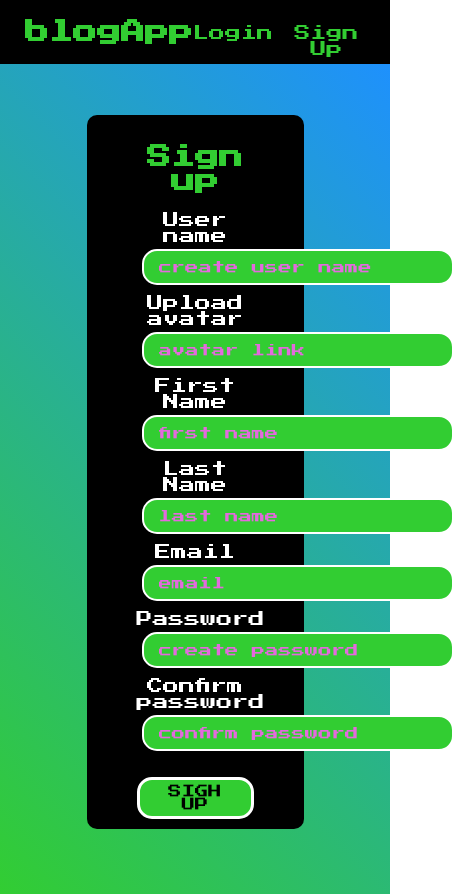
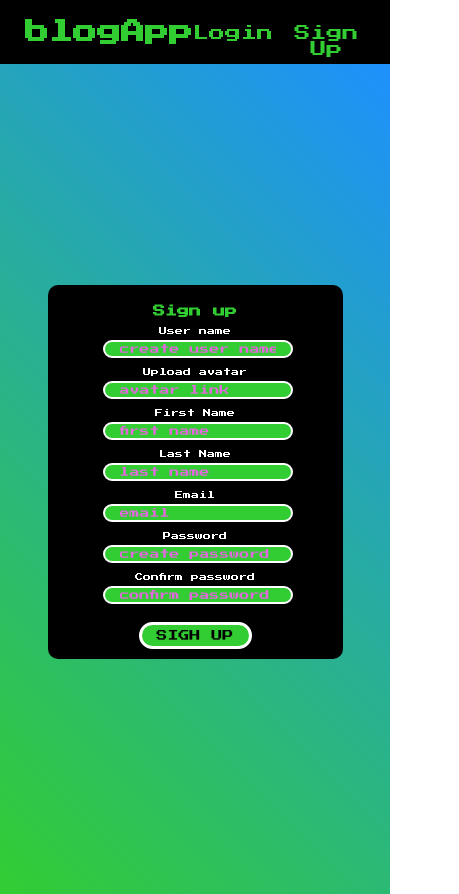
Before and after one commit to ImmanuelCurrah/group-crud, a React (Create React App) app in the folder blog-group-exe/: page /signup in a window 390 px wide. Shown: the whole page, 459 px wide, since content can reach past the window. Built offline with nearby package versions, Linux system fonts and the light colour scheme; no server answers.

Commit message:
signup css updated and media queries added 900px & 600 px

```diff
--- a/blog-group-exe/src/components/signup/SignUp.jsx
+++ b/blog-group-exe/src/components/signup/SignUp.jsx
@@ -65,51 +65,58 @@ export default function SignUp() {
   return (
     <Layout>
     <div className={classes.container}>
-      <form onSubmit={handleSubmit}>
+      <form className={classes.signupForm} onSubmit={handleSubmit}>
         <h2 className={classes.title}>Sign up</h2>
         <h3 className={classes.message}>{validationMessage}</h3>
         <label className={classes.label}>User name</label><br/>
-        <input type="text"
+          <input className={classes.signupInput}
+              type="text"
               placeholder='create user name'
               id='userName' value={newUser.userName}
               onChange={handleInput} />
         <br />
         <label className={classes.label}>Upload avatar</label>
         <br />
-        <input type="text"
+          <input className={classes.signupInput}
+              type="text"
               placeholder='avatar link'
               id='avatar' value={newUser.avatar}
               onChange={handleInput} />
         <br />
           <label className={classes.label}>First Name</label>
         <br />
-        <input type="text"
+          <input className={classes.signupInput}
+              type="text"
               placeholder='first name'
               id='firstName' value={newUser.firstName}
               onChange={handleInput} />
         <br />
         <label className={classes.label}>Last Name</label>
         <br />
-        <input type="text"
+          <input className={classes.signupInput}
+              type="text"
               placeholder='last name'
               id='lastName' value={newUser.lastName}
               onChange={handleInput} /><br />
         <label className={classes.label}>Email</label>
         <br />
-        <input type="text"
+        <input className={classes.signupInput}
+              type="text"
               placeholder='email'
               id='email' value={newUser.email}
               onChange={handleInput} />
         <br />
         <label className={classes.label}>Password</label>
         <br />
-        <input type="text"
+        <input className={classes.signupInput}
+              type="text"
               placeholder='create password'
               id='password' value={newUser.password}
               onChange={handleInput} /><br />
         <label className={classes.label}>Confirm password</label>
         <br />
-        <input type="text"
+        <input className={classes.signupInput}
+              type="text"
               placeholder='confirm password'
               id='confirmPassword' value={newUser.confirmPassword}
               onChange={handleInput} />
--- a/blog-group-exe/src/components/signup/SignUp.module.css
+++ b/blog-group-exe/src/components/signup/SignUp.module.css
@@ -24,14 +24,14 @@
   text-align: left;
   color: white;
 }
-form {
+.signupForm {
   width: 30%;
   position: relative;
   padding: 10px 50px;
   background: black;
   border-radius: 10px;
 }
-input {
+.signupInput {
   color: rgb(223, 30, 223);
   background-color: #32cd32;
   font-family: "Press Start 2P";
@@ -53,3 +53,35 @@ input {
   border: 3px solid white;
   padding: 5px 15px;
 }
+@media only screen and (max-width: 900px) {
+  .container {
+    font-size: 12px;
+  }
+  .signupForm {
+    width: 60%;
+  }
+  .signupInput {
+    max-width: 90%;
+    height: 14px;
+    font-size: 12px;
+  }
+  .submit {
+    font-size: 14px;
+  }
+}
+@media only screen and (max-width: 600px) {
+  .container {
+    font-size: 8px;
+  }
+  .signupForm {
+    width: 50%;
+  }
+  .signupInput {
+    max-width: 80%;
+    height: 12px;
+    font-size: 10px;
+  }
+  .submit {
+    font-size: 11px;
+  }
+}
```
